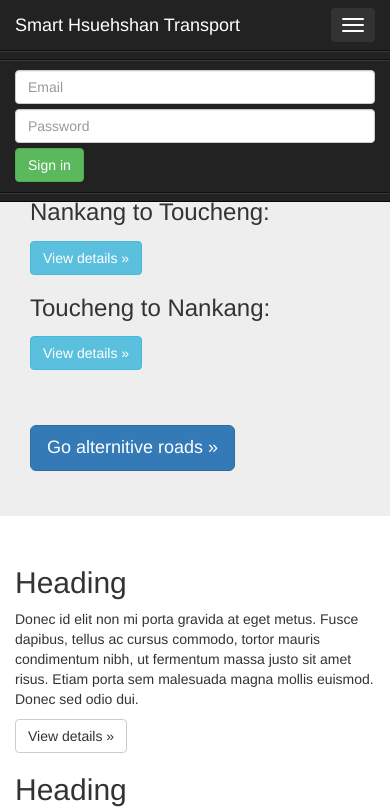
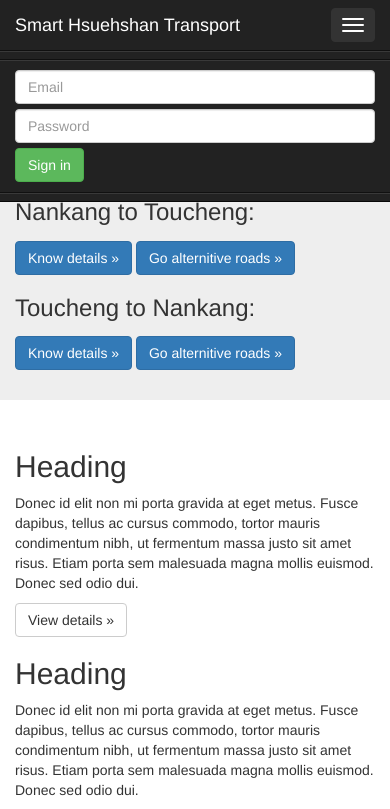
Before and after one commit to alumilu/hsuehshanApp, a plain HTML site: page www/index.html in a window 390 px wide. Both pictures are taken after a click on the button "Toggle navigation". Shown: the top 809 px of the page. Drawn offline with Linux system fonts and the light colour scheme; no server answers.

Commit message:
update ui

```diff
--- a/www/index.html
+++ b/www/index.html
@@ -61,22 +61,25 @@
 
     <!-- Main jumbotron for a primary marketing message or call to action -->
     <div class="jumbotron">
-      <div class="container">
+      <!-- <div class="container"> -->
         <h1>Current Freeway 5 Traffic</h1>
         <h3>Nankang to Toucheng:</h3>
         <span id="nf5qosS"></span>
         <span id="nf5qosSTime"></span><p></p>
-        <button id="nf5qosSBtn" type="button" class="btn btn-info" data-toggle="popover" data-placement="bottom" title="Realtime Traffic " data-content="And here's some amazing content. It's very engaging. Right?">View details &raquo;</button>
-      </div>
-      <div class="container">
+        <button id="nf5qosSBtn" type="button" class="btn btn-primary" data-toggle="popover" data-placement="bottom" title="Realtime Traffic " data-content="And here's some amazing content. It's very engaging. Right?">Know details &raquo;</button>
+        <a class="btn btn-primary" href="#" role="button">Go alternitive roads &raquo;</a>
+      <!-- </div> -->
+      <!-- <div class="container"> -->
         <h3>Toucheng to Nankang:</h3>
         <span id="nf5qosN"></span>
         <span id="nf5qosNTime"></span><p></p>
-        <button id="nf5qosNBtn" type="button" class="btn btn-info" data-toggle="popover" data-placement="bottom" title="Realtime Traffic" data-content="And here's some amazing content. It's very engaging. Right?">View details &raquo;</button>
+        <button id="nf5qosNBtn" type="button" class="btn btn-primary" data-toggle="popover" data-placement="bottom" title="Realtime Traffic" data-content="And here's some amazing content. It's very engaging. Right?">Know details &raquo;</button>
+        <a class="btn btn-primary" href="#" role="button">Go alternitive roads &raquo;</a>
+        <!--
         <p></p>
-        <br><br>
         <p><a class="btn btn-primary btn-lg" href="#" role="button">Go alternitive roads &raquo;</a></p>
-      </div>
+        -->
+      <!-- </div> -->
     </div>
 
     <div class="container">
@@ -157,9 +160,21 @@
 
         $(document).ready(function(){
                           $('[data-toggle="popover"]').popover({
-                                 placement : 'right'
-                                });
+                                 placement : 'top'
                           });
+        });
+
+        $("button").click(function(){
+                          $("#nf5qosSBtn").attr("data-content", function(i, origValue){
+                                return "test"
+                          });
+
+
+                          $("#nf5qosNBtn").attr("data-content", function(i, origValue){
+                                return "test2"
+                          });
+        });
+
     </script>
   </body>
 </html>
```
